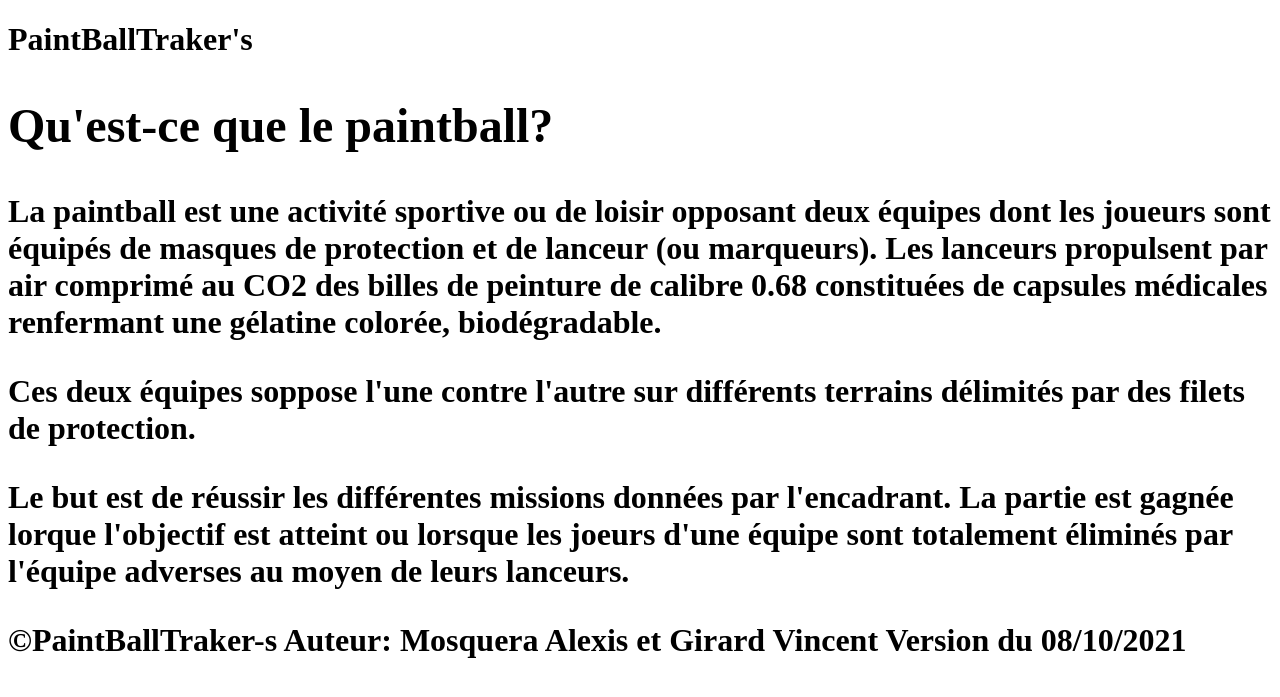
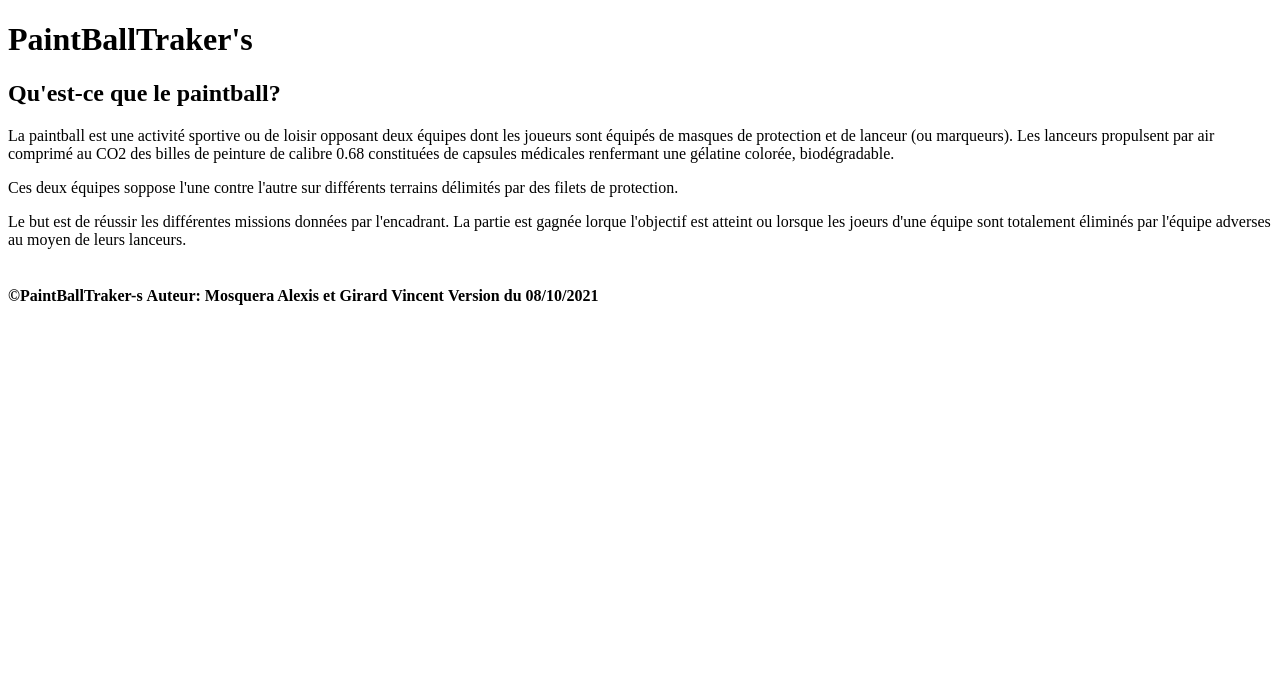
Before and after one commit to PiloaCode/PaintBallTraker-s, a PHP site: page / in a window 1280 px wide. Shown: the part 70-767 px from the top of the page. Run offline with PHP 8.4, Linux system fonts and the light colour scheme.

Commit message:
index début

```diff
--- a/index.php
+++ b/index.php
@@ -6,27 +6,33 @@
 
 ?>
 
-<h1> PaintBallTraker's <h1>
+<h1> PaintBallTraker's </h1>
+
 <section>
 
 <h2>Qu'est-ce que le paintball?</h2>
-<p>
+<p class="intro">
     La paintball est une activité sportive ou de loisir opposant deux équipes dont les joueurs
     sont équipés de masques de protection et de lanceur (ou marqueurs). Les lanceurs propulsent
     par air comprimé au CO2 des billes de peinture de calibre 0.68 constituées de capsules médicales
     renfermant une gélatine colorée, biodégradable.
 </p>
 
-</p>
+<p class="intro">
     Ces deux équipes  soppose l'une contre l'autre sur différents terrains délimités par des filets
     de protection.
-<p>
+</p>
 
-<p>
+<p class="intro">
     Le but est de réussir les différentes missions données par l'encadrant. La partie est gagnée lorque
     l'objectif est atteint ou lorsque les joeurs d'une équipe sont totalement éliminés par l'équipe
     adverses au moyen de leurs lanceurs.
 </p>
+
+<table>
+    <td></td>
+    <td> </td>
+</table>
 
 </section>
 
```
